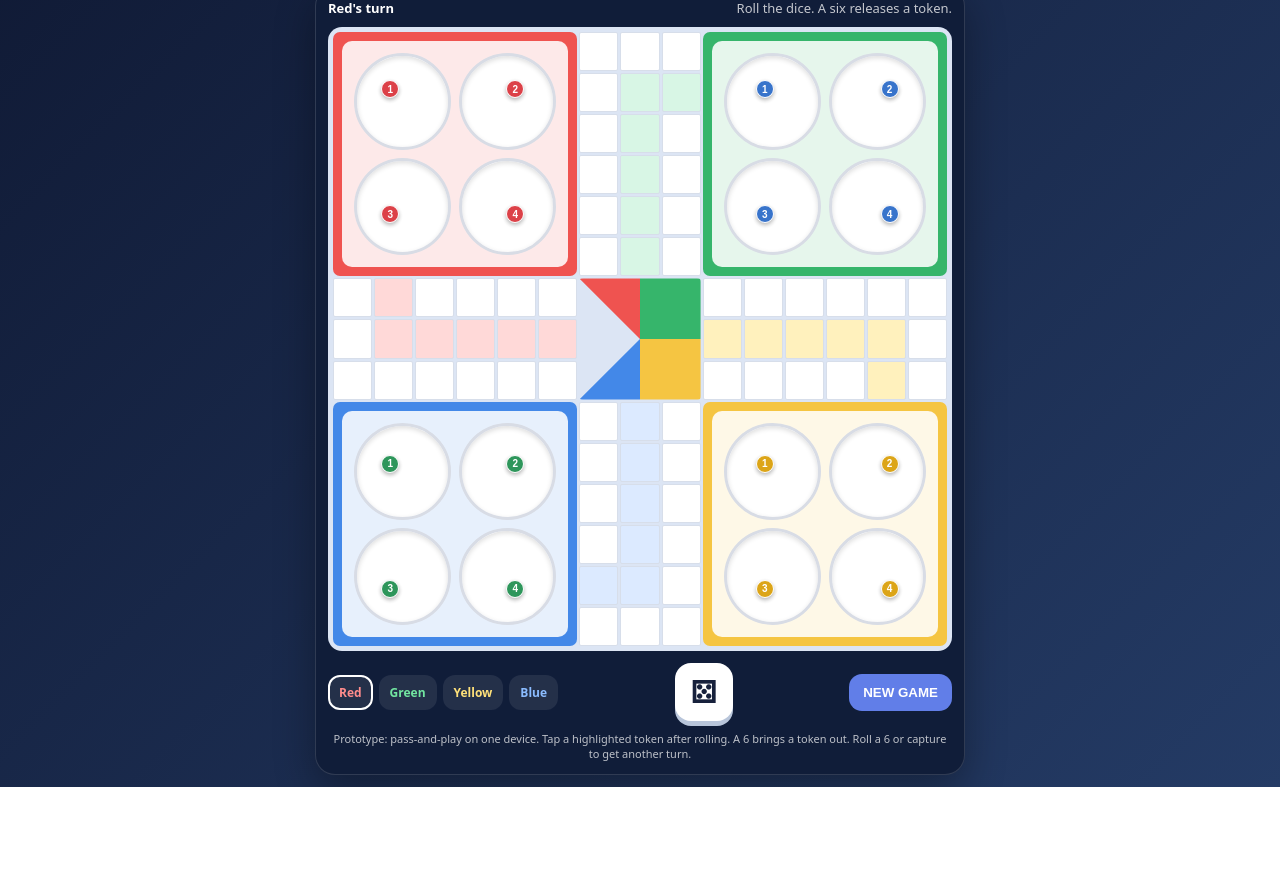
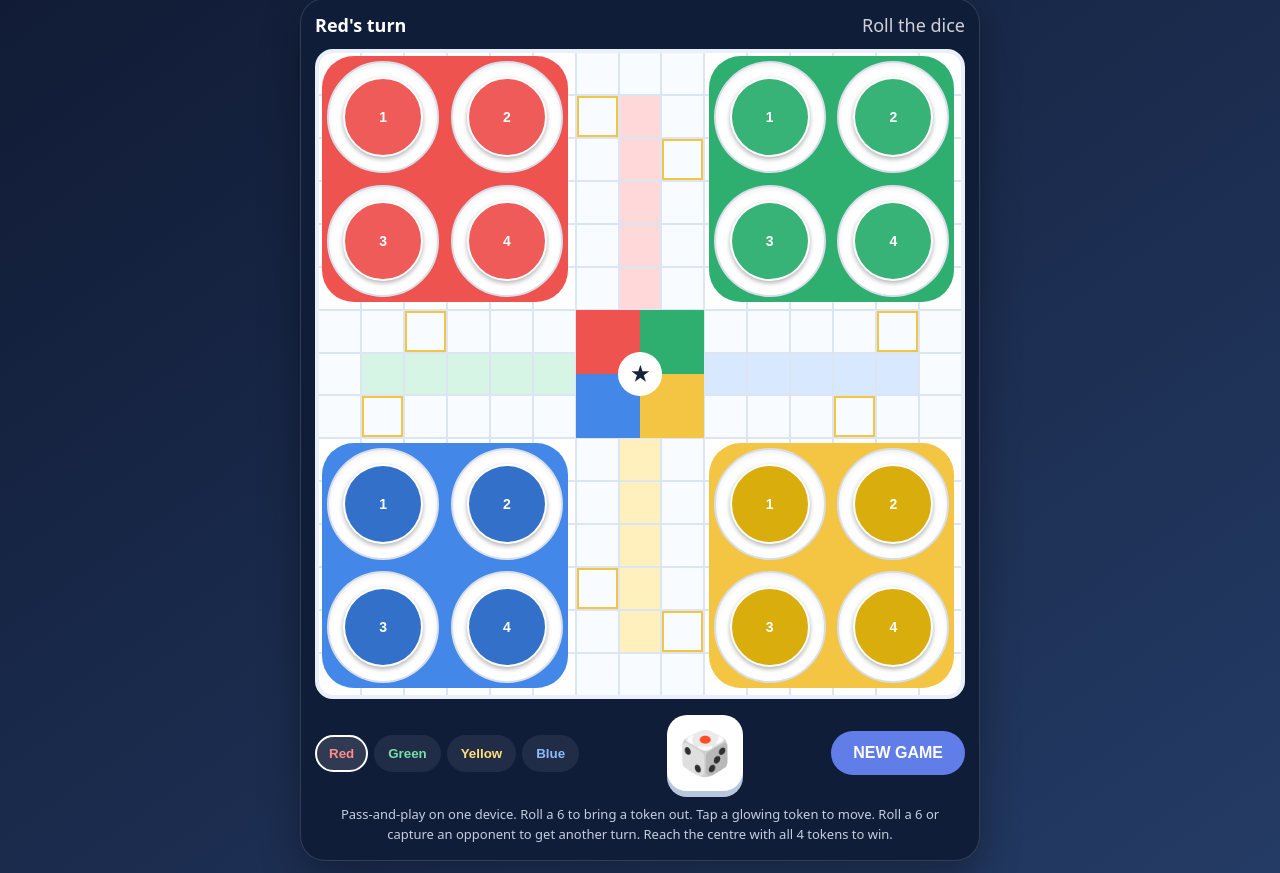
Before and after one commit to soumencoc4-rgb/-modern-ludo, a plain HTML site: page index.html in a window 1280 px wide. Shown: the part 76-949 px from the top of the page. Before the commit the page ends 863 px from the top, so only its background shows below. Drawn offline with Linux system fonts and the light colour scheme.

Commit message:
Update index.html

```diff
--- a/index.html
+++ b/index.html
@@ -1,72 +1,59 @@
-<!doctype html>
+<!DOCTYPE html>
 <html lang="en">
 <head>
-<meta charset="utf-8"><meta name="viewport" content="width=device-width,initial-scale=1,maximum-scale=1,user-scalable=no">
+<meta charset="UTF-8">
+<meta name="viewport" content="width=device-width,initial-scale=1,maximum-scale=1,user-scalable=no">
 <title>Modern Ludo</title>
 <style>
-:root{--red:#ef5350;--green:#36b56b;--yellow:#f5c542;--blue:#4388e8}
-*{box-sizing:border-box}body{margin:0;background:linear-gradient(135deg,#101a35,#243b65);font-family:system-ui,Arial;color:#fff;min-height:100vh;display:flex;justify-content:center;align-items:center;padding:12px}
-.app{width:min(100%,650px)}header{display:flex;align-items:center;justify-content:space-between;gap:8px;margin-bottom:10px}.brand{font-weight:900;font-size:clamp(18px,5vw,27px);letter-spacing:.5px}.coins{background:#111d38;border:1px solid #ffffff25;border-radius:20px;padding:8px 13px;font-weight:800;color:#ffdf69}
-.panel{background:#101d39;border:1px solid #ffffff22;border-radius:20px;padding:12px;box-shadow:0 15px 40px #0005}
-.status{display:flex;justify-content:space-between;align-items:center;gap:8px;margin-bottom:10px;font-size:13px}.turn{font-weight:800}.hint{opacity:.75;text-align:right}
-.board{display:grid;grid-template-columns:repeat(15,1fr);grid-template-rows:repeat(15,1fr);gap:2px;aspect-ratio:1;background:#dce5f4;padding:5px;border-radius:14px;position:relative;overflow:hidden}
-.cell{background:#f7f9fc;border-radius:2px;position:relative;display:flex;align-items:center;justify-content:center}
-.home{border-radius:7px;grid-column:span 6;grid-row:span 6;display:flex;align-items:center;justify-content:center;padding:9px}
-.home.red{background:var(--red)}.home.green{background:var(--green)}.home.yellow{background:var(--yellow)}.home.blue{background:var(--blue)}
-.homeInner{width:100%;height:100%;background:#ffffffdf;border-radius:10px;display:grid;grid-template-columns:1fr 1fr;gap:8px;padding:12px}
-.base{border-radius:50%;background:#fff;border:3px solid #d8dce5;box-shadow:inset 0 2px 5px #0002}
-.track{background:#fff;border:1px solid #d7deea}
-.track.red{background:#ffd9d8}.track.green{background:#d8f6e5}.track.yellow{background:#fff1bd}.track.blue{background:#dceaff}
-.center{grid-column:7/10;grid-row:7/10;background:conic-gradient(var(--green) 0 25%,var(--yellow) 25% 50%,var(--blue) 50% 75%,var(--red) 75%);clip-path:polygon(50% 50%,0 0,100% 0,100% 100%,0 100%);border-radius:4px}
-.token{width:78%;height:78%;border-radius:50%;border:2px solid #fff;box-shadow:0 2px 4px #0005;display:flex;align-items:center;justify-content:center;color:#fff;font-size:10px;font-weight:900;cursor:pointer;z-index:2}
-.token.red{background:#d92d35}.token.green{background:#188b4a}.token.yellow{background:#d99c00}.token.blue{background:#2365c6}
-.controls{display:flex;align-items:center;justify-content:space-between;gap:10px;margin-top:12px;flex-wrap:wrap}.players{display:flex;gap:6px;flex-wrap:wrap}.playerTag{padding:7px 9px;border-radius:12px;background:#ffffff15;font-size:12px;font-weight:800;border:2px solid transparent}.playerTag.active{border-color:#fff}
-.dice{width:58px;height:58px;border:0;border-radius:16px;background:#fff;color:#17213c;font-size:30px;font-weight:900;box-shadow:0 5px 0 #b8c5da;cursor:pointer}.dice:disabled{opacity:.45}.action{border:0;border-radius:13px;padding:11px 14px;background:#617ee8;color:white;font-weight:800}
-.note{font-size:11px;opacity:.72;text-align:center;margin-top:10px;line-height:1.4}
-.overlay{position:fixed;inset:0;background:#050b19cc;display:none;align-items:center;justify-content:center;padding:20px;z-index:10}.modal{max-width:360px;width:100%;background:#172747;border:1px solid #ffffff33;border-radius:20px;padding:20px;text-align:center}.modal h2{margin-top:0}
-@media(max-width:390px){.panel{padding:8px}.board{gap:1px;padding:3px}.homeInner{gap:4px;padding:7px}.controls{justify-content:center}}
-</style></head>
-<body><main class="app">
-<header><div class="brand">🎲 MODERN LUDO</div><div class="coins">🪙 <span id="coins">0</span></div></header>
-<section class="panel">
-<div class="status"><div class="turn" id="turn">Red's turn</div><div class="hint" id="hint">Roll the dice to start</div></div>
-<div class="board" id="board"></div>
-<div class="controls"><div class="players" id="players"></div><button class="dice" id="dice" aria-label="Roll dice">⚄</button><button class="action" id="new">NEW GAME</button></div>
-<div class="note">Prototype: pass-and-play on one device. Tap a highlighted token after rolling. A 6 brings a token out. Roll a 6 or capture to get another turn.</div>
-</section></main>
-<div class="overlay" id="overlay"><div class="modal"><h2 id="modalTitle">Winner!</h2><p id="modalText"></p><button class="action" id="modalClose">Play again</button></div></div>
+:root{--red:#ef5350;--green:#2eaf70;--yellow:#f4c542;--blue:#4388e8}
+*{box-sizing:border-box}body{margin:0;min-height:100vh;background:linear-gradient(145deg,#101a33,#243b65);font-family:system-ui,Arial,sans-serif;color:#fff;display:flex;justify-content:center;padding:12px}.app{width:min(100%,680px);align-self:center}
+header{display:flex;align-items:center;justify-content:space-between;gap:10px;margin:4px 2px 14px}h1{font-size:clamp(22px,5vw,32px);margin:0}.coins{background:#101d39;border:1px solid #ffffff30;border-radius:30px;padding:10px 16px;font-weight:800}
+.panel{background:#101d39;border:1px solid #ffffff25;border-radius:25px;padding:14px;box-shadow:0 15px 40px #0005}.status{display:flex;justify-content:space-between;gap:8px;margin-bottom:12px;font-size:clamp(13px,3.5vw,18px)}#turn{font-weight:900}#hint{opacity:.8;text-align:right}
+.board{display:grid;grid-template-columns:repeat(15,1fr);grid-template-rows:repeat(15,1fr);aspect-ratio:1;background:#dce5f3;border:4px solid #eaf0fa;border-radius:18px;overflow:hidden;gap:2px;position:relative}
+.cell{background:#fff;position:relative;display:flex;align-items:center;justify-content:center;min-width:0;min-height:0}.cell.track{background:#f8fbff}.cell.lane-red{background:#ffd9d9}.cell.lane-green{background:#d6f5e5}.cell.lane-yellow{background:#fff0bd}.cell.lane-blue{background:#d8e8ff}
+.base{position:absolute;width:600%;height:600%;display:grid;grid-template-columns:repeat(2,1fr);grid-template-rows:repeat(2,1fr);gap:5%;padding:12%;border-radius:13%;background:#ffffffb8;inset:8%}.home-red{background:var(--red)}.home-green{background:var(--green)}.home-yellow{background:var(--yellow)}.home-blue{background:var(--blue)}
+.home-slot{background:#fff;border:2px solid #d7deea;border-radius:50%;display:flex;align-items:center;justify-content:center;min-width:0;min-height:0;box-shadow:inset 0 2px 5px #0001}
+.token{width:74%;height:74%;border:2px solid white;border-radius:50%;color:#fff;font-weight:900;font-size:clamp(8px,2.4vw,14px);display:flex;align-items:center;justify-content:center;box-shadow:0 2px 5px #0005;cursor:pointer;padding:0;touch-action:manipulation}.token:disabled{cursor:default;opacity:.95}.token.legal{outline:3px solid #fff;box-shadow:0 0 0 5px #ffe66d,0 2px 6px #0006;animation:pulse .8s infinite alternate}@keyframes pulse{to{transform:scale(1.12)}}
+.token.red{background:var(--red)}.token.green{background:var(--green)}.token.yellow{background:#d7a900}.token.blue{background:#2869c8}
+.center{position:absolute;left:40%;top:40%;width:20%;height:20%;z-index:2;background:conic-gradient(from 0deg,var(--green) 0 25%,var(--yellow) 25% 50%,var(--blue) 50% 75%,var(--red) 75%);display:flex;align-items:center;justify-content:center}.center span{background:#fff;color:#17233d;border-radius:50%;width:34%;height:34%;display:grid;place-items:center;font-size:20px;font-weight:900}
+.controls{display:flex;align-items:center;justify-content:space-between;gap:10px;margin-top:16px;flex-wrap:wrap}.players{display:flex;gap:6px;flex-wrap:wrap}.player-pill{border:2px solid transparent;background:#ffffff12;color:#fff;border-radius:30px;padding:9px 12px;font-weight:800}.player-pill.active{border-color:#fff;background:#ffffff22}
+.dice{width:76px;height:76px;border:0;border-radius:20px;background:#fff;color:#17233d;font-size:43px;box-shadow:0 6px 0 #b9c7dc;touch-action:manipulation}.dice:disabled{opacity:.55}.action{background:#607de8;color:white;border:0;border-radius:30px;padding:13px 22px;font-weight:900;font-size:16px}.note{text-align:center;color:#c5cee0;font-size:13px;line-height:1.5;margin:14px 4px 2px}
+.overlay{display:none;position:fixed;inset:0;background:#0009;align-items:center;justify-content:center;padding:20px;z-index:5}.modal{background:#142344;border:1px solid #ffffff30;border-radius:20px;padding:24px;text-align:center;max-width:340px;width:100%}
+@media(max-width:420px){body{padding:8px}.panel{padding:9px}.board{gap:1px;border-width:3px}.controls{justify-content:center}.players{justify-content:center}.dice{width:68px;height:68px}}
+</style></head><body>
+<div class="app"><header><h1>🎲 MODERN LUDO</h1><div class="coins">🏆 <span id="score">0</span></div></header><main class="panel">
+<div class="status"><span id="turn">Red's turn</span><span id="hint">Roll the dice</span></div><div class="board" id="board" aria-label="Ludo board"></div>
+<div class="controls"><div class="players" id="players"></div><button class="dice" id="dice" aria-label="Roll dice">🎲</button><button class="action" id="new">NEW GAME</button></div>
+<p class="note">Pass-and-play on one device. Roll a 6 to bring a token out. Tap a glowing token to move. Roll a 6 or capture an opponent to get another turn. Reach the centre with all 4 tokens to win.</p></main></div>
+<div class="overlay" id="overlay"><div class="modal"><h2 id="winTitle">Winner!</h2><p id="winText"></p><button class="action" id="again">Play again</button></div></div>
 <script>
-const colors=['red','green','yellow','blue'],names=['Red','Green','Yellow','Blue'],starts=[0,13,26,39];
+(()=>{
+const colors=['red','green','yellow','blue'],names=['Red','Green','Yellow','Blue'],start=[0,13,26,39],safe=[0,8,13,21,26,34,39,47];
 const path=[[6,1],[6,2],[6,3],[6,4],[6,5],[5,6],[4,6],[3,6],[2,6],[1,6],[0,6],[0,7],[0,8],[1,8],[2,8],[3,8],[4,8],[5,8],[6,9],[6,10],[6,11],[6,12],[6,13],[6,14],[7,14],[8,14],[8,13],[8,12],[8,11],[8,10],[8,9],[9,8],[10,8],[11,8],[12,8],[13,8],[14,8],[14,7],[14,6],[13,6],[12,6],[11,6],[10,6],[9,6],[8,5],[8,4],[8,3],[8,2],[8,1],[8,0],[7,0],[6,0]];
-const lanes=[[[7,1],[7,2],[7,3],[7,4],[7,5]],[[1,7],[2,7],[3,7],[4,7],[5,7]],[[7,13],[7,12],[7,11],[7,10],[7,9]],[[13,7],[12,7],[11,7],[10,7],[9,7]]];
-let state,turn=0,roll=null,coins=0;
-const board=document.querySelector('#board');
-function init(){state=colors.map(()=>Array.from({length:4},()=>({step:-1})));turn=0;roll=null;render();msg('Red starts','Roll the dice. A six releases a token.')}
-function addCell(r,c,cls='cell'){const el=document.createElement('div');el.className=cls;el.style.gridRow=r+1;el.style.gridColumn=c+1;board.append(el);return el}
+const lanes=[[[7,1],[7,2],[7,3],[7,4],[7,5],[7,6]],[[1,7],[2,7],[3,7],[4,7],[5,7],[6,7]],[[7,13],[7,12],[7,11],[7,10],[7,9],[7,8]],[[13,7],[12,7],[11,7],[10,7],[9,7],[8,7]]];
+const homes=[[[1,1],[1,4],[4,1],[4,4]],[[1,10],[1,13],[4,10],[4,13]],[[10,10],[10,13],[13,10],[13,13]],[[10,1],[10,4],[13,1],[13,4]]];
+let state,turn,roll,legal=[];const board=document.getElementById('board'),turnEl=document.getElementById('turn'),hint=document.getElementById('hint'),diceBtn=document.getElementById('dice');
+const key=(x,y)=>x+','+y,pathMap=new Map(path.map((p,i)=>[key(...p),i])),laneMap=new Map();
+lanes.forEach((a,p)=>a.forEach((xy,i)=>laneMap.set(key(...xy),{p,i})));
+function buildBoard(){
+ board.innerHTML='';
+ for(let y=0;y<15;y++)for(let x=0;x<15;x++){let d=document.createElement('div');d.className='cell';d.dataset.xy=key(x,y);if(pathMap.has(key(x,y)))d.classList.add('track');let l=laneMap.get(key(x,y));if(l)d.classList.add('lane-'+colors[l.p]);board.appendChild(d)}
+ [['red',0,0],['green',9,0],['blue',0,9],['yellow',9,9]].forEach(([c,x,y])=>{let d=document.createElement('div');d.className='base home-'+c;let p=colors.indexOf(c);for(let i=0;i<4;i++){let s=document.createElement('div');s.className='home-slot';s.dataset.home=p+','+i;d.appendChild(s)}let host=board.children[y*15+x];host.style.zIndex='1';host.appendChild(d)});
+ let center=document.createElement('div');center.className='center';center.innerHTML='<span>★</span>';board.appendChild(center);
+}
+function init(){state=colors.map(()=>Array.from({length:4},()=>({step:-1})));turn=0;roll=null;legal=[];document.getElementById('overlay').style.display='none';render()}
+function globalIndex(p,step){return(start[p]+step)%52}
+function position(p,t){let st=state[p][t].step;if(st<0)return{home:true,xy:homes[p][t]};if(st<51)return{home:false,xy:path[globalIndex(p,st)]};return{home:false,xy:lanes[p][Math.min(5,st-51)]}}
 function render(){
-board.innerHTML='';
-const homes=[{r:0,c:0,k:0},{r:0,c:9,k:1},{r:9,c:9,k:2},{r:9,c:0,k:3}];
-homes.forEach(h=>{const e=addCell(h.r,h.c,'home '+colors[h.k]);e.style.gridRow=`${h.r+1}/span 6`;e.style.gridColumn=`${h.c+1}/span 6`;const inner=document.createElement('div');inner.className='homeInner';for(let t=0;t<4;t++){const b=document.createElement('div');b.className='base';inner.append(b)}e.append(inner)});
-path.forEach(([r,c],i)=>{const e=addCell(r,c,'cell track');if(i%13===0)e.classList.add(colors[Math.floor(i/13)]);});
-lanes.forEach((lane,p)=>lane.forEach(([r,c])=>addCell(r,c,'cell track '+colors[p])));
-const center=addCell(6,6,'center');center.style.gridRow='7/10';center.style.gridColumn='7/10';
-for(let p=0;p<4;p++)for(let t=0;t<4;t++){const tok=state[p][t];let r,c;if(tok.step<0){const offsets=[[1,1],[1,4],[4,1],[4,4]];r=offsets[t][0]+(p===0||p===3?0:9);c=offsets[t][1]+(p===0||p===1?0:9)}else if(tok.step<52){[r,c]=path[(starts[p]+tok.step)%52]}else if(tok.step<57){[r,c]=lanes[p][tok.step-52]}else{r=7;c=7}
-const el=document.createElement('button');el.className='token '+colors[p];el.textContent=t+1;el.style.position='absolute';el.style.left=`calc(${(c+0.5)/15*100}% - 9px)`;el.style.top=`calc(${(r+0.5)/15*100}% - 9px)`;el.style.width='18px';el.style.height='18px';el.style.padding='0';el.style.border='1px solid white';el.disabled=!(p===turn&&roll!==null&&legal(p,t));el.style.opacity=el.disabled?'.9':'1';el.onclick=()=>move(p,t);board.append(el)}
-document.querySelector('#turn').textContent=names[turn]+"'s turn";document.querySelector('#hint').textContent=roll===null?'Roll the dice':`You rolled ${roll} — tap a token`;
-document.querySelector('#dice').disabled=roll!==null;document.querySelector('#dice').textContent=roll===null?'⚄':['⚀','⚁','⚂','⚃','⚄','⚅'][roll-1];
-document.querySelector('#players').innerHTML=names.map((n,i)=>`<span class="playerTag ${i===turn?'active':''}" style="color:${['#ff8c8c','#72e6a1','#ffe17a','#8bbcff'][i]}">${n}</span>`).join('');
-document.querySelector('#coins').textContent=coins;
+ buildBoard();path.forEach((xy,i)=>{if(safe.includes(i)){let e=board.querySelector(`[data-xy="${key(...xy)}"]`);if(e)e.style.boxShadow='inset 0 0 0 2px #f4c542'}});
+ let ps=document.getElementById('players');ps.innerHTML='';names.forEach((n,p)=>{let b=document.createElement('button');b.className='player-pill'+(p===turn?' active':'');b.style.color=['#ff8c8c','#75e0a8','#ffe17a','#8bbcff'][p];b.textContent=n;ps.appendChild(b)});
+ for(let p=0;p<4;p++)for(let t=0;t<4;t++){let pos=position(p,t),host=pos.home?board.querySelector(`[data-home="${p},${t}"]`):board.querySelector(`[data-xy="${key(...pos.xy)}"]`);if(!host)continue;let b=document.createElement('button');b.className='token '+colors[p];b.textContent=t+1;let can=roll!==null&&p===turn&&legal.includes(t);if(can)b.classList.add('legal');b.disabled=!can;b.addEventListener('click',()=>move(t));host.appendChild(b)}
+ turnEl.textContent=names[turn]+"'s turn";hint.textContent=roll===null?'Roll the dice':legal.length?`You rolled ${roll}. Tap a glowing token`:'No legal move';diceBtn.textContent=roll===null?'🎲':['⚀','⚁','⚂','⚃','⚄','⚅'][roll-1];diceBtn.disabled=roll!==null;
 }
-function legal(p,t){const s=state[p][t].step;return (s===-1&&roll===6)||(s>=0&&s<57&&s+roll<=57)}
-function next(){roll=null;turn=(turn+1)%4;render()}
-function move(p,t){if(!legal(p,t))return;let tok=state[p][t];tok.step=tok.step===-1?0:tok.step+roll;let captured=false;
-if(tok.step<52){const pos=(starts[p]+tok.step)%52;for(let q=0;q<4;q++)if(q!==p)for(const other of state[q])if(other.step>=0&&other.step<52&&(starts[q]+other.step)%52===pos){other.step=-1;captured=true;coins+=5}}
-if(tok.step===57){coins+=20}
-const six=roll===6;roll=null;if(state[p].every(x=>x.step===57)){render();document.querySelector('#modalTitle').textContent=names[p]+' wins!';document.querySelector('#modalText').textContent='You earned 50 bonus coins.';coins+=50;document.querySelector('#overlay').style.display='flex';return}
-if(!six&&!captured)turn=(turn+1)%4;render()}
-document.querySelector('#dice').onclick=()=>{if(roll!==null)return;roll=1+Math.floor(Math.random()*6);if(!state[turn].some((_,i)=>legal(turn,i))){setTimeout(()=>{roll=null;turn=(turn+1)%4;render()},550)}render()};
-document.querySelector('#new').onclick=()=>{coins=0;init()};
-function msg(t,s){document.querySelector('#hint').textContent=s}
-document.querySelector('#modalClose').onclick=()=>{document.querySelector('#overlay').style.display='none';coins=0;init()};
-init();
+function getLegal(){let a=[];state[turn].forEach((t,i)=>{if(t.step===57)return;if(t.step===-1){if(roll===6)a.push(i)}else if(t.step+roll<=57)a.push(i)});return a}
+function rollDice(){if(roll!==null)return;roll=1+Math.floor(Math.random()*6);legal=getLegal();render();if(!legal.length){hint.textContent=`Rolled ${roll}. No move.`;setTimeout(()=>{if(roll!==null){let extra=roll===6;roll=null;legal=[];if(!extra)turn=(turn+1)%4;render()}},900)}}
+function move(t){if(roll===null||!legal.includes(t))return;let tok=state[turn][t];tok.step=tok.step===-1?0:tok.step+roll;let captured=false;if(tok.step<51){let idx=globalIndex(turn,tok.step);if(!safe.includes(idx))for(let p=0;p<4;p++)if(p!==turn)for(let o of state[p])if(o.step>=0&&o.step<51&&globalIndex(p,o.step)===idx){o.step=-1;captured=true}}
+ let six=roll===6,won=state[turn].every(x=>x.step===57),keep=six||captured;roll=null;legal=[];if(won){document.getElementById('winTitle').textContent=names[turn]+' wins!';document.getElementById('winText').textContent='All four tokens reached the centre. Congratulations!';document.getElementById('overlay').style.display='flex'}else if(!keep)turn=(turn+1)%4;render()}
+diceBtn.addEventListener('click',rollDice);document.getElementById('new').addEventListener('click',init);document.getElementById('again').addEventListener('click',init);init();
+})();
 </script></body></html>
```
